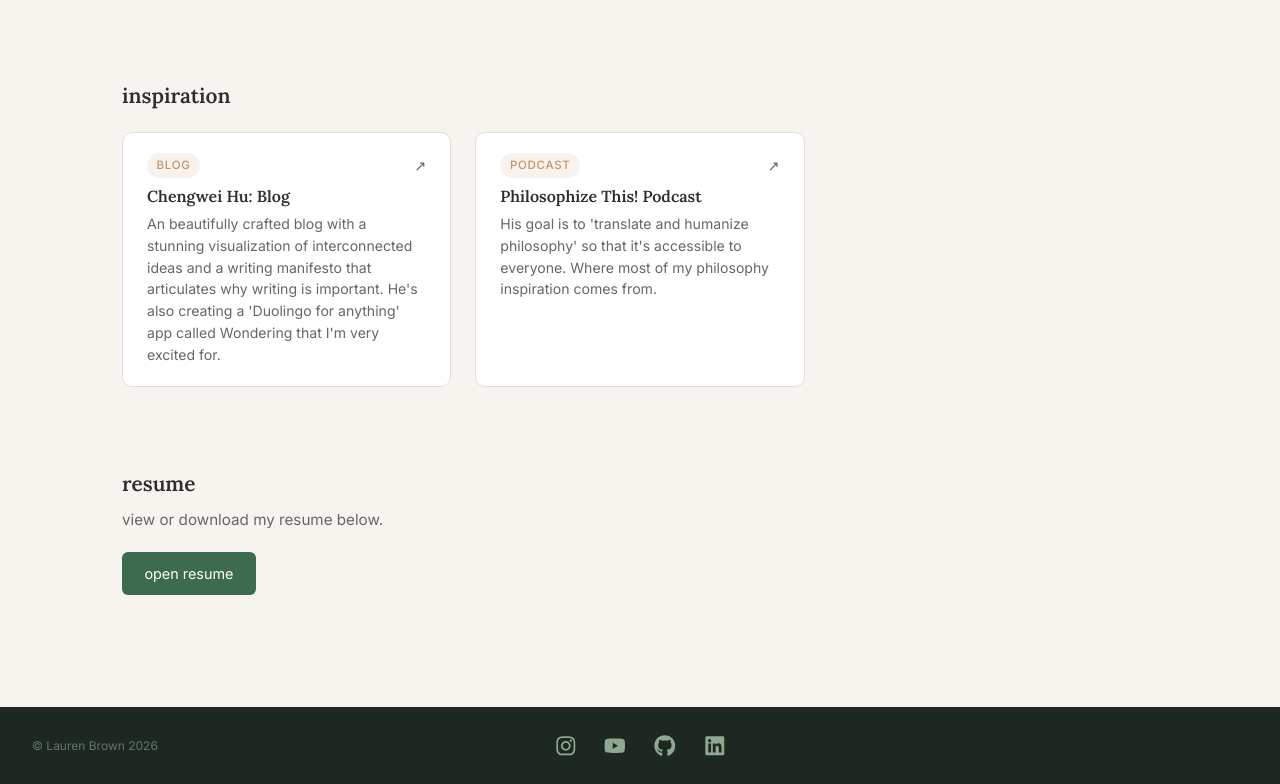
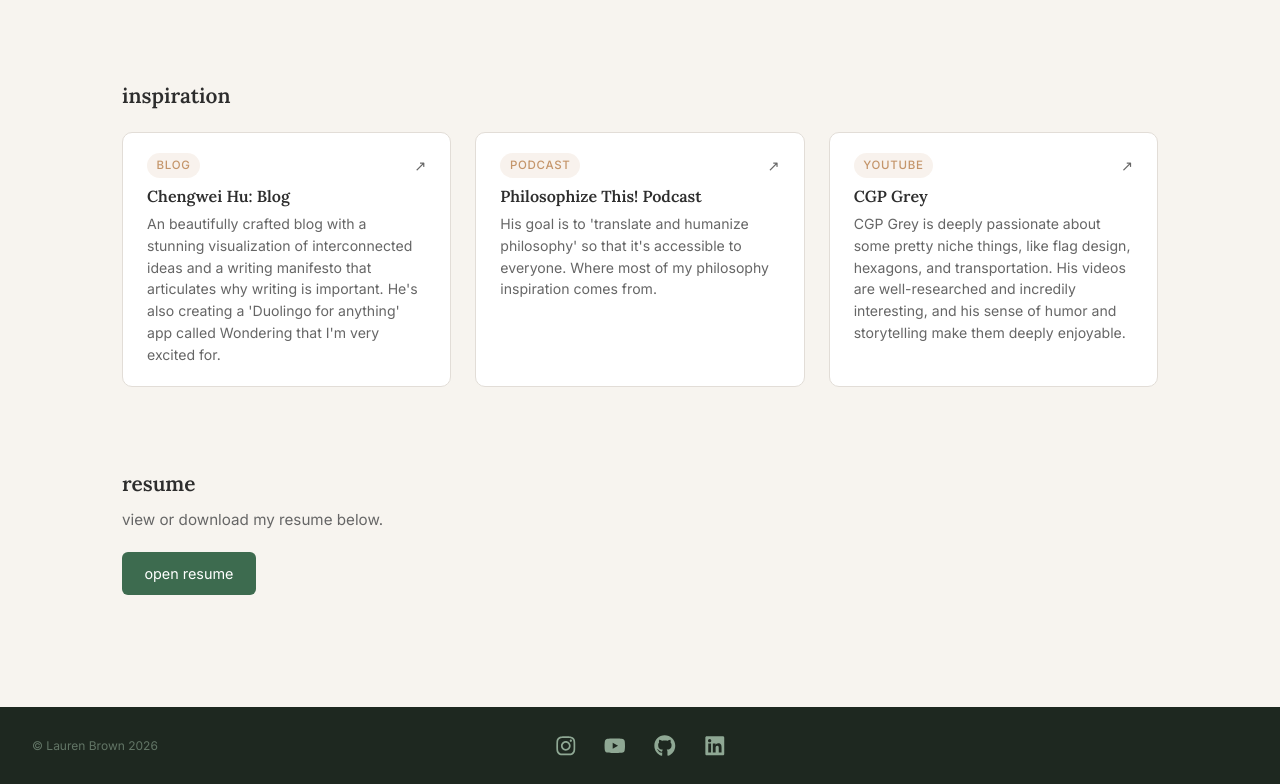
Before and after one commit to lbrown98/elbie-web, a React (Vite) app: page / in a window 1280 px wide. Shown: the part 887-1671 px from the top of the page. Built offline with nearby package versions, Linux system fonts and the light colour scheme.

Commit message:
update inspiration

```diff
--- a/src/data/inspiration.js
+++ b/src/data/inspiration.js
@@ -1,5 +1,5 @@
 // Add or remove entries here to update the inspiration section.
-// Supported types: 'blog', 'youtube', 'website', 'book', 'podcast'
+// Example types: 'blog', 'youtube', 'website', 'book', 'podcast'
 
 const inspiration = [
   {
@@ -14,6 +14,12 @@
     type: 'podcast',
     description: 'His goal is to \'translate and humanize philosophy\' so that it\'s accessible to everyone. Where most of my philosophy inspiration comes from.',
   },
+  {
+    title: 'CGP Grey',
+    url: 'https://www.youtube.com/@CGPGrey/',
+    type: 'youtube',
+    description: 'CGP Grey is deeply passionate about some pretty niche things, like flag design, hexagons, and transportation. His videos are well-researched and incredily interesting, and his sense of humor and storytelling make them deeply enjoyable.',
+  }
 ]
 
 export default inspiration
```
Also changed, not shown: 1 other file (tests, documents, lock files or other folders).
